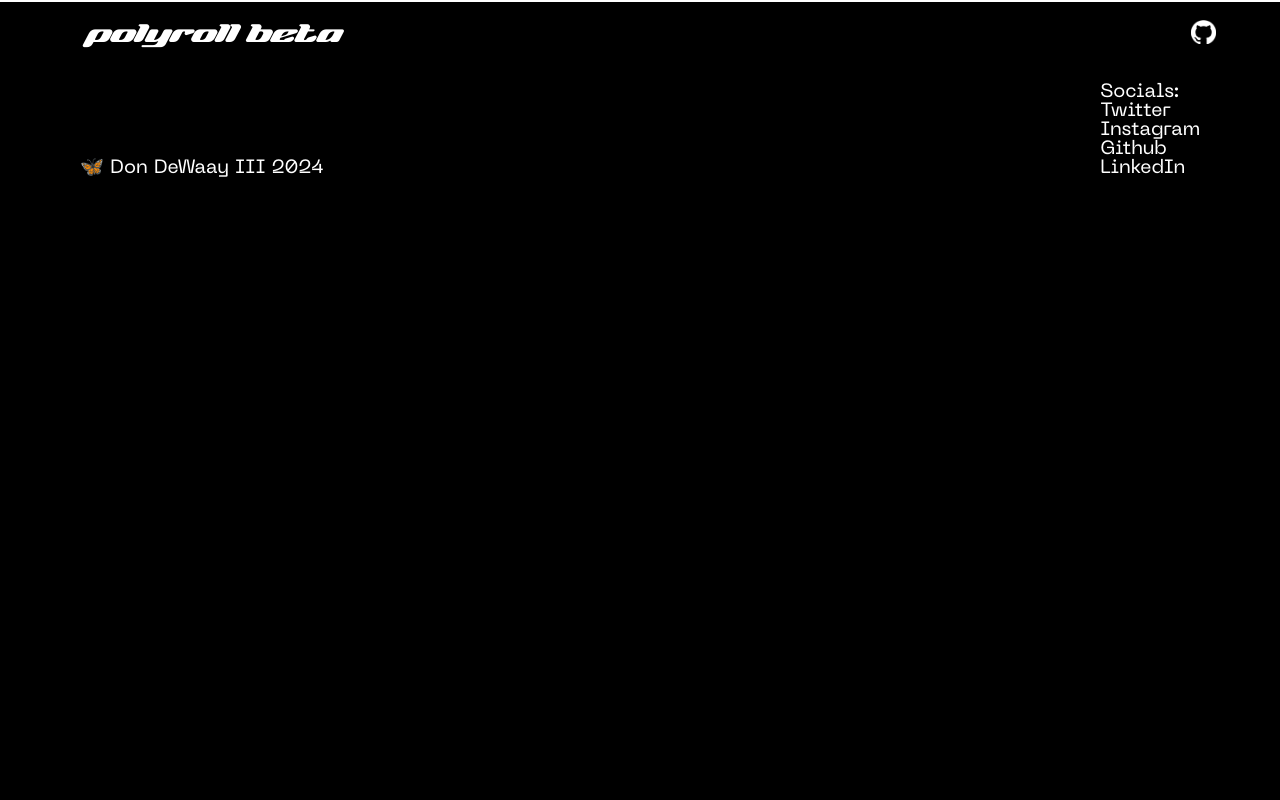
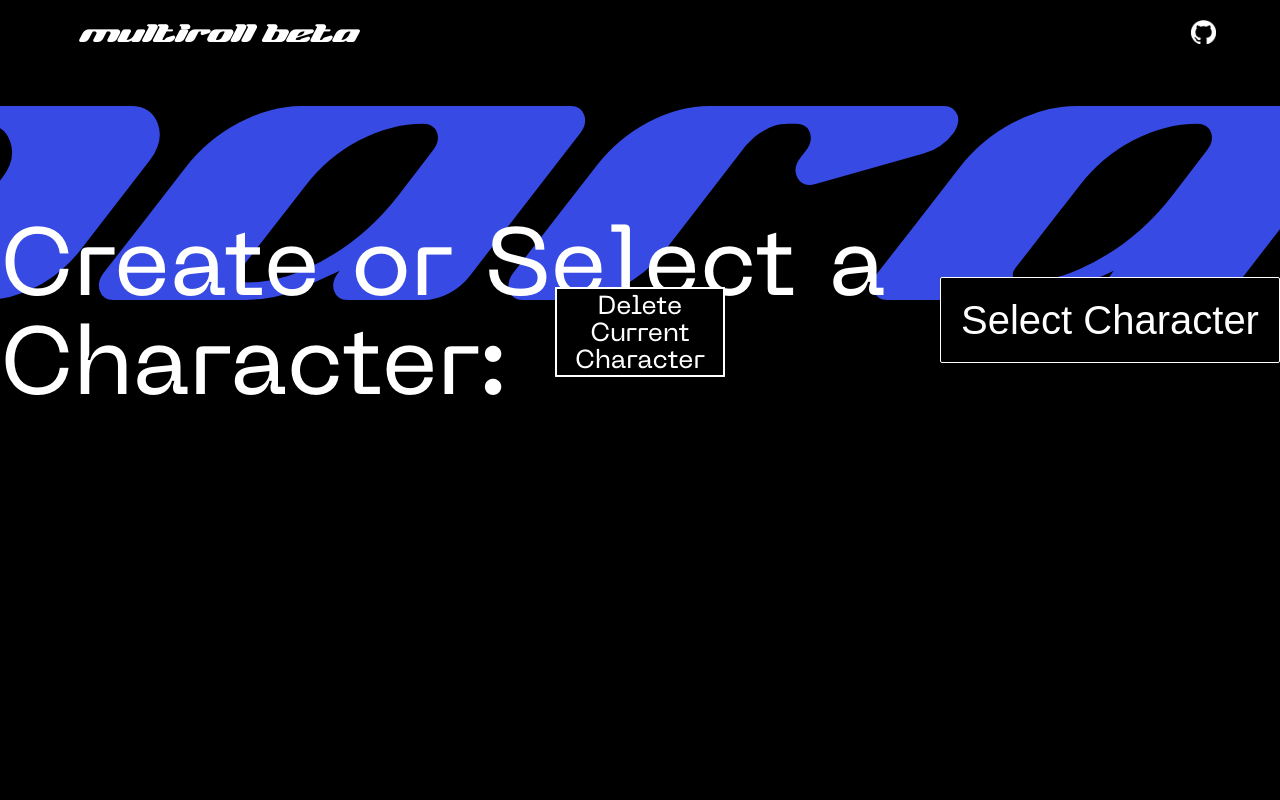
Before and after one commit to dondewaay/MultiRoll, a React (Vite) app: page /MultiRoll/roll in a window 1280 px wide. Shown: the top 800 px of the page. Built offline with nearby package versions, Linux system fonts and the light colour scheme.

Commit message:
Name change again

```diff
--- a/index.html
+++ b/index.html
@@ -2,13 +2,9 @@
 <html lang="en">
   <head>
     <meta charset="UTF-8" />
-    <link
-      rel="shortcut icon"
-      type="image/x-icon"
-      href="/img/d20.png"
-    />
+    <link rel="shortcut icon" type="image/x-icon" href="/img/d20.png" />
     <meta name="viewport" content="width=device-width, initial-scale=1.0" />
-    <title>PolyRoll β</title>
+    <title>MultiRoll β</title>
   </head>
 
   <body>
--- a/package.json
+++ b/package.json
@@ -1,6 +1,6 @@
 {
-  "homepage": "https://dondewaay.github.io/PolyRoll",
-  "name": "polyroll",
+  "homepage": "https://dondewaay.github.io/MultiRoll",
+  "name": "multiroll",
   "private": true,
   "version": "1.0.0",
   "type": "module",
--- a/src/App.jsx
+++ b/src/App.jsx
@@ -10,8 +10,8 @@
     <>
       <Header />
       <Routes>
-        <Route path="/PolyRoll" element={<Home />} />
-        <Route path="/PolyRoll/roll" element={<Roll />} />
+        <Route path="/MultiRoll" element={<Home />} />
+        <Route path="/MultiRoll/roll" element={<Roll />} />
       </Routes>
       <Footer />
     </>
--- a/src/components/DiceRoller.jsx
+++ b/src/components/DiceRoller.jsx
@@ -142,6 +142,7 @@
           <br />
           Character
         </button>
+        <button className="char-btn">Delete Current Character</button>
         {renderNewChar && (
           <NewCharacter set={handleRenderNewChar} addCharacter={addCharacter} />
         )}
--- a/src/components/Header.jsx
+++ b/src/components/Header.jsx
@@ -10,7 +10,7 @@
 
   return (
     <nav>
-      <Link className="link" to="/PolyRoll/" style={linkStyle}>
+      <Link className="link" to="/MultiRoll/" style={linkStyle}>
         <motion.h1
           className="menu"
           initial={{ y: -50 }}
@@ -21,10 +21,10 @@
             color: "#e43737",
           }}
         >
-          &nbsp;PolyRoll Beta&nbsp;
+          &nbsp;MultiRoll Beta&nbsp;
         </motion.h1>
       </Link>
-      <a href="https://github.com/dondewaay/PolyRoll">
+      <a href="https://github.com/dondewaay/MultiRoll">
         <motion.img
           className="menu"
           initial={{ y: -50 }}
--- a/src/components/Main.jsx
+++ b/src/components/Main.jsx
@@ -27,7 +27,7 @@
           A Better Way <br />
           to <span>Roll</span>
         </h1>
-        <Link to="/PolyRoll/roll">
+        <Link to="/MultiRoll/roll">
           <button className="btn-home">Start</button>
         </Link>
       </motion.div>
@@ -38,10 +38,10 @@
           transition={{ duration: 1000, repeat: Infinity, ease: "linear" }}
           while={{ x: 0 }}
         >
-          PolyRoll<span>PolyRoll</span>PolyRoll<span>PolyRoll</span>PolyRoll
-          <span>PolyRoll</span>PolyRoll<span>PolyRoll</span>PolyRoll
-          <span>PolyRoll</span>PolyRoll<span>PolyRoll</span>PolyRoll
-          <span>PolyR</span>
+          MultiRoll<span>MultiRoll</span>MultiRoll<span>MultiRoll</span>MultiRoll
+          <span>MultiRoll</span>MultiRoll<span>MultiRoll</span>MultiRoll
+          <span>MultiRoll</span>MultiRoll<span>MultiRoll</span>MultiRoll
+          <span>MultiR</span>
         </motion.div>
       </div>
     </div>
--- a/vite.config.js
+++ b/vite.config.js
@@ -3,6 +3,6 @@
 
 // https://vitejs.dev/config/
 export default defineConfig({
-  base: "/PolyRoll/",
+  base: "/MultiRoll/",
   plugins: [react()],
 });
```
